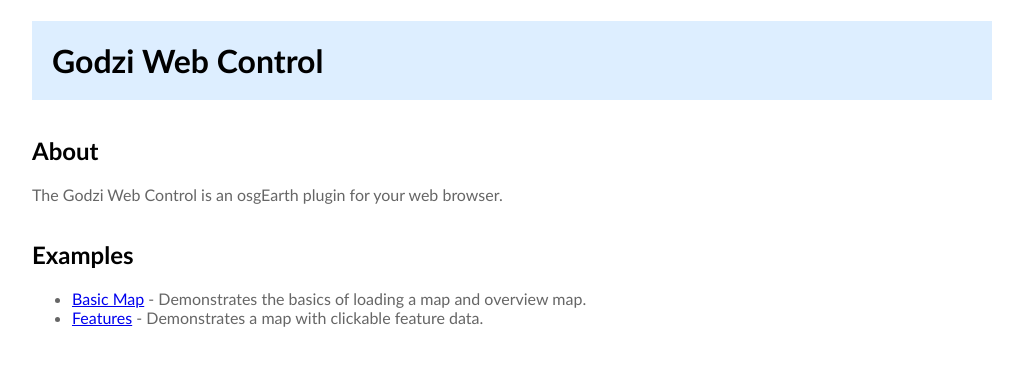
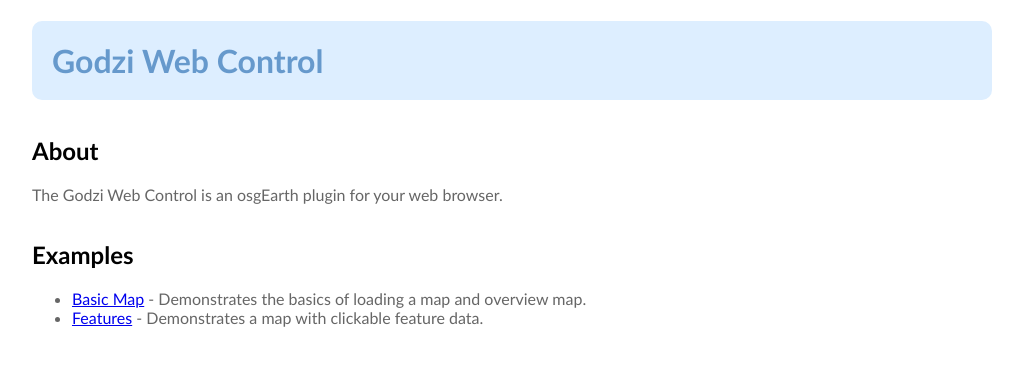
Before and after one commit to gwaldron/godzi-web-control, a plain HTML site: page index.html in a window 1280 px wide. Shown: the whole page, without its empty margins (128-1151 px from the left). Drawn offline with Linux system fonts and the light colour scheme.

Commit message:
Update index.html

```diff
--- a/index.html
+++ b/index.html
@@ -18,9 +18,12 @@
       }
 
       h1 {
-        color: #000;
+        color: #69c;
         background-color: #def;
         padding: 20px;
+        -webkit-border-radius: 10px;
+        -moz-border-radius: 10px;
+        border-radius: 10px;
       }
 
       h2 {
```
